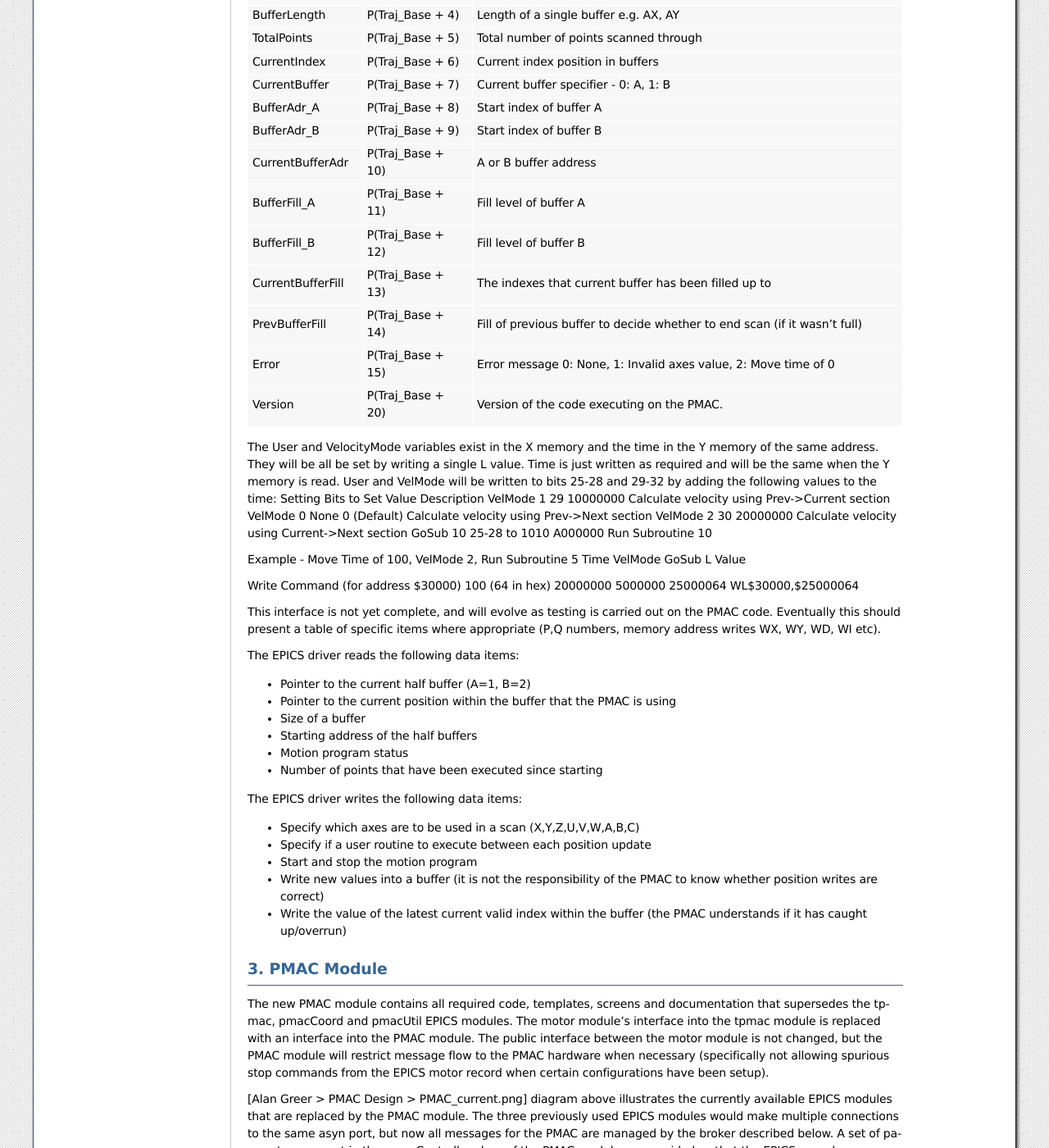
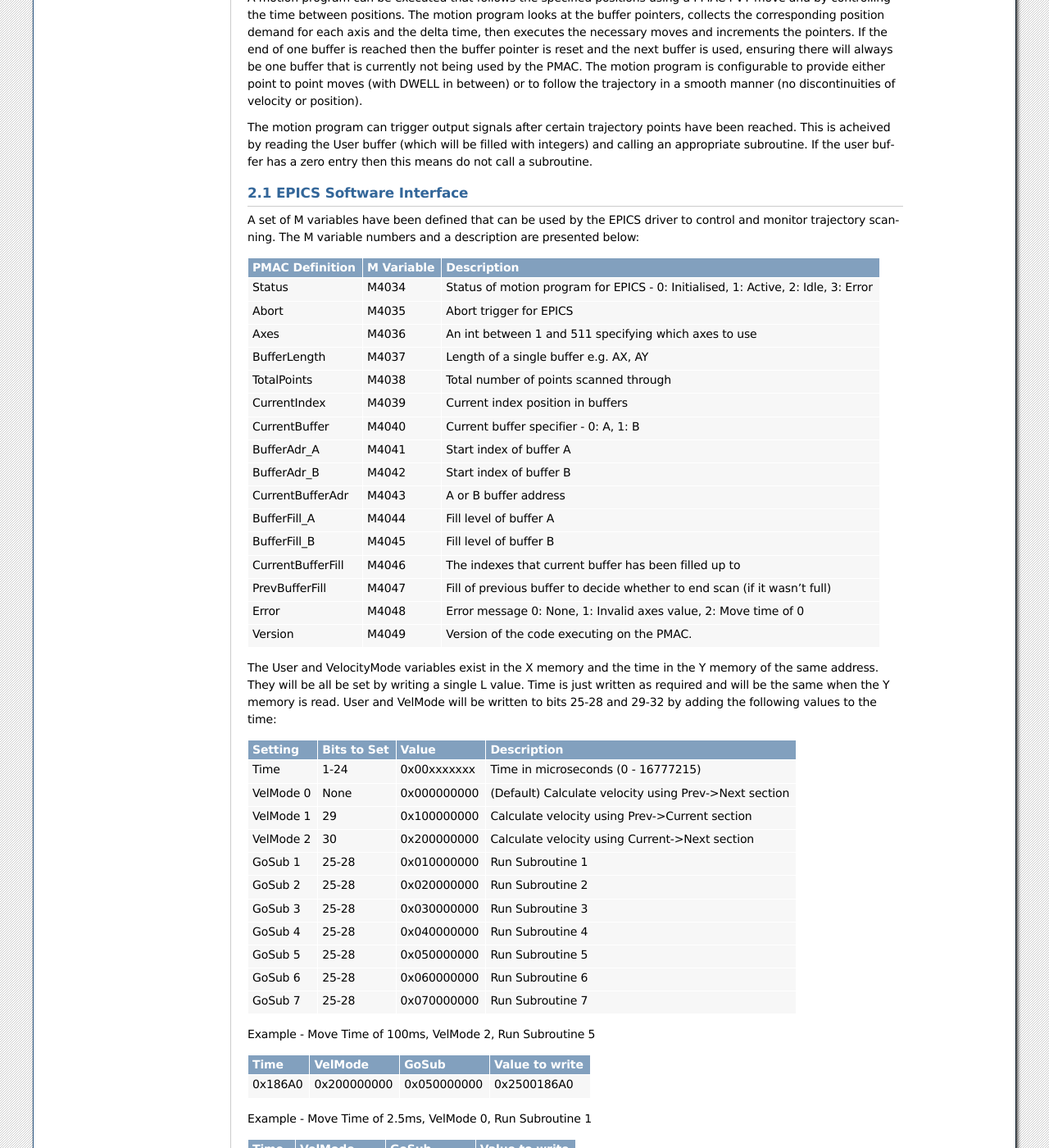
Before and after one commit to DiamondLightSource/pmac, a Sphinx documentation site: the page built from docs/source/design.rst, in a window 1280 px wide and 1400 px high, scrolled down 1494 px. Shown: the whole window at 82% size. Built offline with Sphinx 7.4.7, drawn with Linux system fonts in a browser that asks for light colours; some of the changed text lies outside the part shown.

Commit message:
Updating design document and introduction.  Adding some images.

```diff
--- a/docs/source/design.rst
+++ b/docs/source/design.rst
@@ -46,57 +46,89 @@
 2.1 EPICS Software Interface
 ****************************
 
-A set of P variables has been defined that can be used by the EPICS driver to control and monitor trajectory scanning.  The base P value (Traj_Base) is currently defined as ......
+A set of M variables have been defined that can be used by the EPICS driver to control and monitor trajectory scanning.  The M variable numbers and a description are presented below:
 
 +-------------------+-------------------+-----------------------------------------------------------------------------------+
-| PMAC Definition   | P Variable        | Description                                                                       |
+| PMAC Definition   | M Variable        | Description                                                                       |
 +===================+===================+===================================================================================+
-| Status            | P(Traj_Base + 1)  | Status of motion program for EPICS - 0: Initialised, 1: Active, 2: Idle, 3: Error |
+| Status            | M4034             | Status of motion program for EPICS - 0: Initialised, 1: Active, 2: Idle, 3: Error |
 +-------------------+-------------------+-----------------------------------------------------------------------------------+
-| Abort             | P(Traj_Base + 2)  | Abort trigger for EPICS                                                           |
+| Abort             | M4035             | Abort trigger for EPICS                                                           |
 +-------------------+-------------------+-----------------------------------------------------------------------------------+
-| Axes              | P(Traj_Base + 3)  | An int between 1 and 511 specifying which axes to use                             |
+| Axes              | M4036             | An int between 1 and 511 specifying which axes to use                             |
 +-------------------+-------------------+-----------------------------------------------------------------------------------+
-| BufferLength      | P(Traj_Base + 4)  | Length of a single buffer e.g. AX, AY                                             |
+| BufferLength      | M4037             | Length of a single buffer e.g. AX, AY                                             |
 +-------------------+-------------------+-----------------------------------------------------------------------------------+
-| TotalPoints       | P(Traj_Base + 5)  | Total number of points scanned through                                            |
+| TotalPoints       | M4038             | Total number of points scanned through                                            |
 +-------------------+-------------------+-----------------------------------------------------------------------------------+
-| CurrentIndex      | P(Traj_Base + 6)  | Current index position in buffers                                                 |
+| CurrentIndex      | M4039             | Current index position in buffers                                                 |
 +-------------------+-------------------+-----------------------------------------------------------------------------------+
-| CurrentBuffer     | P(Traj_Base + 7)  | Current buffer specifier - 0: A, 1: B                                             |
+| CurrentBuffer     | M4040             | Current buffer specifier - 0: A, 1: B                                             |
 +-------------------+-------------------+-----------------------------------------------------------------------------------+
-| BufferAdr_A       | P(Traj_Base + 8)  | Start index of buffer A                                                           |
+| BufferAdr_A       | M4041             | Start index of buffer A                                                           |
 +-------------------+-------------------+-----------------------------------------------------------------------------------+
-| BufferAdr_B       | P(Traj_Base + 9)  | Start index of buffer B                                                           |
+| BufferAdr_B       | M4042             | Start index of buffer B                                                           |
 +-------------------+-------------------+-----------------------------------------------------------------------------------+
-| CurrentBufferAdr  | P(Traj_Base + 10) | A or B buffer address                                                             |
+| CurrentBufferAdr  | M4043             | A or B buffer address                                                             |
 +-------------------+-------------------+-----------------------------------------------------------------------------------+
-| BufferFill_A      | P(Traj_Base + 11) | Fill level of buffer A                                                            |
+| BufferFill_A      | M4044             | Fill level of buffer A                                                            |
 +-------------------+-------------------+-----------------------------------------------------------------------------------+
-| BufferFill_B      | P(Traj_Base + 12) | Fill level of buffer B                                                            |
+| BufferFill_B      | M4045             | Fill level of buffer B                                                            |
 +-------------------+-------------------+-----------------------------------------------------------------------------------+
-| CurrentBufferFill | P(Traj_Base + 13) | The indexes that current buffer has been filled up to                             |
+| CurrentBufferFill | M4046             | The indexes that current buffer has been filled up to                             |
 +-------------------+-------------------+-----------------------------------------------------------------------------------+
-| PrevBufferFill    | P(Traj_Base + 14) | Fill of previous buffer to decide whether to end scan (if it wasn't full)         |
+| PrevBufferFill    | M4047             | Fill of previous buffer to decide whether to end scan (if it wasn't full)         |
 +-------------------+-------------------+-----------------------------------------------------------------------------------+
-| Error             | P(Traj_Base + 15) | Error message 0: None, 1: Invalid axes value, 2: Move time of 0                   |
+| Error             | M4048             | Error message 0: None, 1: Invalid axes value, 2: Move time of 0                   |
 +-------------------+-------------------+-----------------------------------------------------------------------------------+
-| Version           | P(Traj_Base + 20) | Version of the code executing on the PMAC.                                        |
+| Version           | M4049             | Version of the code executing on the PMAC.                                        |
 +-------------------+-------------------+-----------------------------------------------------------------------------------+
 
 
 The User and VelocityMode variables exist in the X memory and the time in the Y memory of the same address. They will be all be set by writing a single L value. Time is just written as required and will be the same when the Y memory is read. User and VelMode will be written to bits 25-28 and 29-32 by adding the following values to the time:
-Setting Bits to Set Value Description
-VelMode 1 29  10000000  Calculate velocity using Prev->Current section
-VelMode 0 None  0 (Default) Calculate velocity using Prev->Next section
-VelMode 2 30  20000000  Calculate velocity using Current->Next section
-GoSub 10  25-28 to 1010 A000000 Run Subroutine 10
 
-Example - Move Time of 100, VelMode 2, Run Subroutine 5
-Time  VelMode GoSub L Value
++------------+-------------+-------------+--------------------------------------------------------+
+| Setting    | Bits to Set | Value       | Description                                            |
++============+=============+=============+========================================================+
+| Time       | 1-24        | 0x00xxxxxxx | Time in microseconds (0 - 16777215)                    |
++------------+-------------+-------------+--------------------------------------------------------+
+| VelMode 0  | None        | 0x000000000 | (Default) Calculate velocity using Prev->Next section  |
++------------+-------------+-------------+--------------------------------------------------------+
+| VelMode 1  | 29          | 0x100000000 | Calculate velocity using Prev->Current section         |
++------------+-------------+-------------+--------------------------------------------------------+
+| VelMode 2  | 30          | 0x200000000 | Calculate velocity using Current->Next section         |
++------------+-------------+-------------+--------------------------------------------------------+
+| GoSub 1    | 25-28       | 0x010000000 | Run Subroutine 1                                       |
++------------+-------------+-------------+--------------------------------------------------------+
+| GoSub 2    | 25-28       | 0x020000000 | Run Subroutine 2                                       |
++------------+-------------+-------------+--------------------------------------------------------+
+| GoSub 3    | 25-28       | 0x030000000 | Run Subroutine 3                                       |
++------------+-------------+-------------+--------------------------------------------------------+
+| GoSub 4    | 25-28       | 0x040000000 | Run Subroutine 4                                       |
++------------+-------------+-------------+--------------------------------------------------------+
+| GoSub 5    | 25-28       | 0x050000000 | Run Subroutine 5                                       |
++------------+-------------+-------------+--------------------------------------------------------+
+| GoSub 6    | 25-28       | 0x060000000 | Run Subroutine 6                                       |
++------------+-------------+-------------+--------------------------------------------------------+
+| GoSub 7    | 25-28       | 0x070000000 | Run Subroutine 7                                       |
++------------+-------------+-------------+--------------------------------------------------------+
 
-Write Command (for address $30000)
-100 (64 in hex) 20000000  5000000 25000064  WL$30000,$25000064
+Example - Move Time of 100ms, VelMode 2, Run Subroutine 5
+
++---------+-------------+--------------+-------------------+
+| Time    | VelMode     | GoSub        | Value to write    |
++=========+=============+==============+===================+
+| 0x186A0 | 0x200000000 | 0x050000000  | 0x2500186A0       |
++---------+-------------+--------------+-------------------+
+
+Example - Move Time of 2.5ms, VelMode 0, Run Subroutine 1
+
++---------+-------------+--------------+-------------------+
+| Time    | VelMode     | GoSub        | Value to write    |
++=========+=============+==============+===================+
+| 0x9C4   | 0x000000000 | 0x010000000  | 0x0100009C4       |
++---------+-------------+--------------+-------------------+
+
 
 This interface is not yet complete, and will evolve as testing is carried out on the PMAC code.  Eventually this should present a table of specific items where appropriate (P,Q numbers, memory address writes WX, WY, WD, WI etc).
 
--- a/docs/source/introduction.rst
+++ b/docs/source/introduction.rst
@@ -4,3 +4,11 @@
 ============
 
 The pmac module has been implemented as a replacement for the existing tpmac, pmacUtil and pmacCoord modules.  It contains updated type III asyn driver classes for both standard motors and for coordinate system axes.  It also implements trajectory scanning for PMAC motion controllers.  The communications method has been updated to improve the efficiency of status requests, by batching groups of status items into a single request message.
+
+.. image:: PMAC_Overview.png
+
+The diagram above illustrates the currently available EPICS modules that are replaced by the pmac module.  The three previously used EPICS modules would make multiple connections to the same Asyn port, but now all messages for the PMAC are managed by the broker present within the pmac module.  This provides tighter control of the data rates between the PMAC hardware and the module and can be used to monitor statistics and provide a snapshot of the controller variables.
+
+The pmac module can send batches of demand positions to the PMAC hardware, and provides a motion program that places the controller into PVT mode and executes a trajectory scan of the positions.  The positions are written into dual buffers which allow the PMAC to be scanning one buffer whilst the module is filling the other buffer.
+
+The pmac module supports PMAC coordinate systems, dynamic assignment of motors to coordinate systems, standard deferred moves as well as single point trajectory scans.  There is EPICS motor record support for raw motors and coordinate system axes.
```
Also changed, not shown: other parts of docs/source/design.rst (+1 -1 lines), docs/source/PMAC_Buffer_Layout.png (added), docs/source/PMAC_Overview.png (added).
